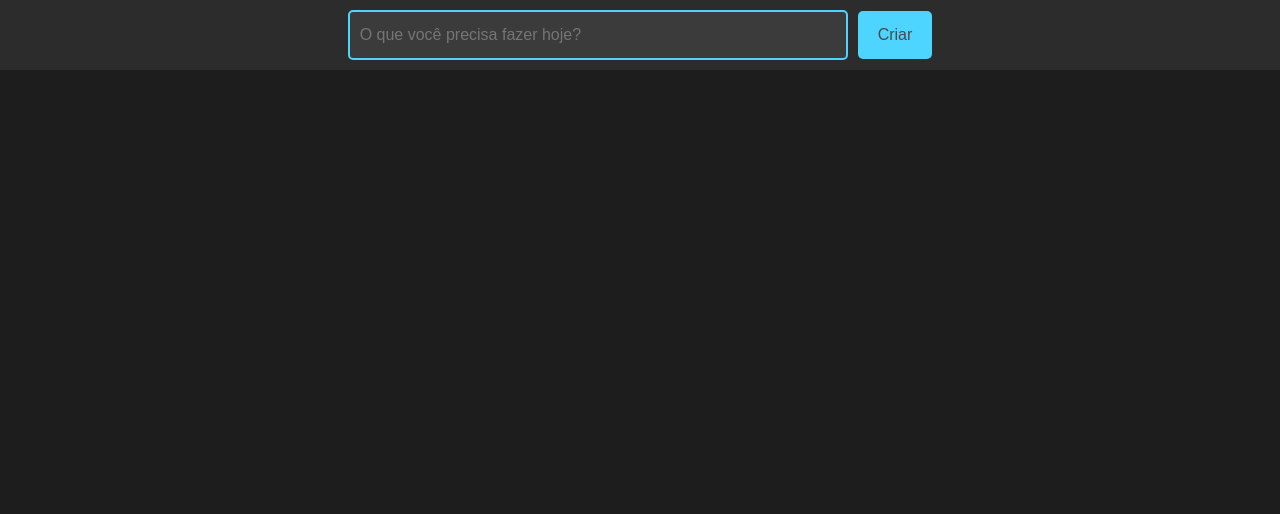
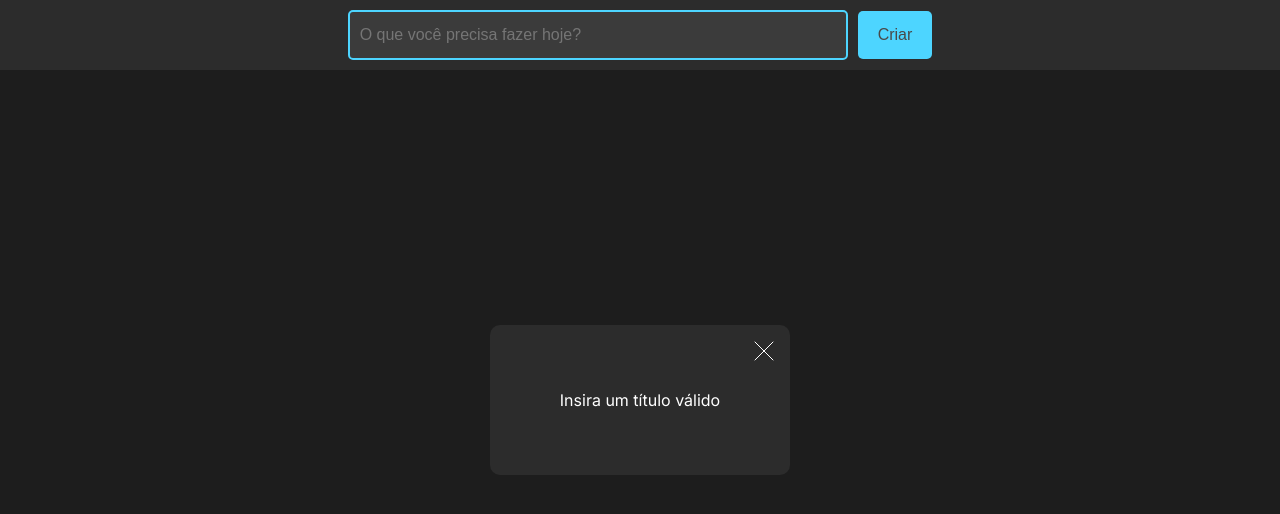
Before and after one commit to GuilhermeDunguel/To-do-list, a React (Vite) app: page / in a window 1280 px wide. Both pictures are taken after a click on the button "Criar". Shown: the top 514 px of the page. Built offline with nearby package versions, Linux system fonts and the light colour scheme.

Commit message:
Fix invalid task name

```diff
--- a/src/App.tsx
+++ b/src/App.tsx
@@ -2,6 +2,7 @@ import { useState } from 'react'
 import './App.scss'
 import { Task } from './components/TaskList/TaskList'
 import { TaskCreator } from './components/TaskCreator/TaskCreator'
+import { ErrorModal } from './components/ErrorModal/ErrorModal'
 
   interface Tasks {
     id: number,
@@ -13,6 +14,7 @@ function App() {
   const [inputValue, setInputValue] = useState('')
   const [tasks, setNewTasks] = useState<Tasks[]>([])
   const [taskId, setTaskId] = useState(0)
+  const [isModalOpen, setIsModalOpen] = useState(false)
 
   function handleTakingInputValue(param: string) {
     setInputValue(param)
@@ -27,7 +29,7 @@ function App() {
 
     setTaskId(taskId + 1)
 
-    inputValue === '' ? alert("insira um nome válido") : setNewTasks(prevTask => [...prevTask, newTask])
+    inputValue === '' ? setIsModalOpen(true) : setNewTasks(prevTask => [...prevTask, newTask])
 
   }
 
@@ -41,6 +43,11 @@ function App() {
   return (
     <>
       <TaskCreator inputValue={inputValue} setInputValue={handleTakingInputValue} handleCreatingNewTask={handleCreatingNewTask} />
+
+      {isModalOpen ?
+       <ErrorModal error={'Insira um título válido'} setIsModalOpen={setIsModalOpen} /> : null
+      }
+
       <Task task={tasks} handleDeletingTask={handleDeletingTask}/>
     </>
   )
--- /dev/null
+++ b/src/components/ErrorModal/ErrorModal.scss
@@ -0,0 +1,43 @@
+.teste {
+   position: absolute;
+
+   top: 50%;
+   left: 50%;
+   transform: translate(-50%, -50%);
+
+   max-width: 300px;
+   max-height: 150px;
+   width: 100%;
+   height: 100%;
+   .error-modal {
+      position: absolute;
+
+      display: flex;
+      align-items: center;
+      justify-content: center;
+
+      max-width: 300px;
+      max-height: 150px;
+      width: 100%;
+      height: 100%;
+
+      color: white;
+      background-color: var(--header-black);
+      border-radius: 10px;
+
+      button {
+
+         position: absolute;
+         right: 10px;
+         top: 10px;
+
+         background-color: transparent;
+         border: none;
+
+         .close-modal {
+            color: white;
+         }
+      }
+
+   }
+}
--- /dev/null
+++ b/src/components/ErrorModal/ErrorModal.tsx
@@ -0,0 +1,23 @@
+import { X } from 'phosphor-react'
+import './ErrorModal.scss'
+
+interface ErrorModal {
+   error: string
+   setIsModalOpen: (state:boolean) => void,
+}
+
+export function ErrorModal(props: ErrorModal) {
+   return (
+      <div className="teste">
+         <div className="error-modal">
+            <button
+               onClick={() => props.setIsModalOpen(false)}
+            >
+               <X className="close-modal" size={32} weight="thin" />
+            </button>
+
+            <span>{props.error}</span>
+         </div>
+      </div>
+   )
+}
--- a/src/components/TaskCreator/TaskCreator.scss
+++ b/src/components/TaskCreator/TaskCreator.scss
@@ -1,4 +1,6 @@
 .task-creator {
+   position: relative;
+
    width: 100vw;
 
    display: flex;
--- a/src/components/TaskCreator/TaskCreator.tsx
+++ b/src/components/TaskCreator/TaskCreator.tsx
@@ -14,6 +14,7 @@ export function TaskCreator(props: taskCreatorProps) {
             type="text"
             placeholder="O que você precisa fazer hoje?"
             onChange={event => props.setInputValue(event.target.value)}
+            maxLength={50}
             required
          />
          <button
```
